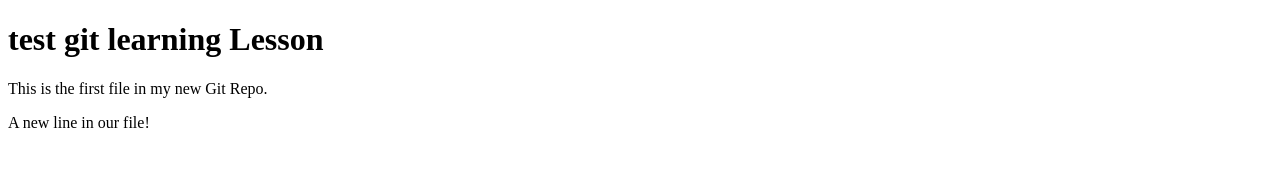
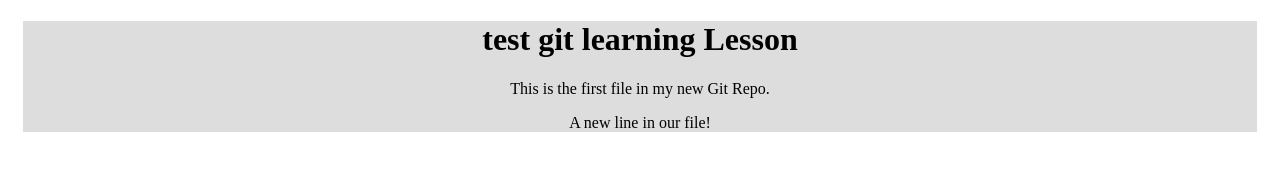
Before and after one commit to sumit-7000/test-repository, a plain HTML site: page index.html in a window 1280 px wide. Drawn offline with Linux system fonts and the light colour scheme.

Commit message:
paragraph changes which

```diff
--- a/index.html
+++ b/index.html
@@ -1,15 +1,21 @@
 <!DOCTYPE html>
 <html lang="en">
   <head>
-    <meta charset="UTF-8">
-    <meta http-equiv="X-UA-Compatible" content="IE=edge">
-    <meta name="viewport" content="width=device-width, initial-scale=1.0">
-    <link rel="stylesheet" href="style.css">
+    <meta charset="UTF-8" />
+    <meta http-equiv="X-UA-Compatible" content="IE=edge" />
+    <meta name="viewport" content="width=device-width, initial-scale=1.0" />
+    <link rel="stylesheet" href="style.css" />
     <title>Document</title>
   </head>
   <body>
+    <div class="container ">
+        <div class="bg-grey">
             <h1>test git learning Lesson</h1>
             <p>This is the first file in my new Git Repo.</p>
             <p>A new line in our file!</p>
+
+        </div>
+
+    </div>
   </body>
 </html>
--- a/style.less
+++ b/style.less
@@ -4,3 +4,19 @@
         margin-bottom: 0;
     }
 }
+
+.text-center{
+    text-align: center;
+}
+
+.container{
+    max-width: 1400px;
+    width: 100%;
+    padding: 0 15px;
+    margin: auto;
+
+    .bg-grey{
+        background-color: #ddd;
+        .text-center
+    }
+}
```
Also changed, not shown: style.css. Lines whose indentation alone changed are shown as unchanged.
